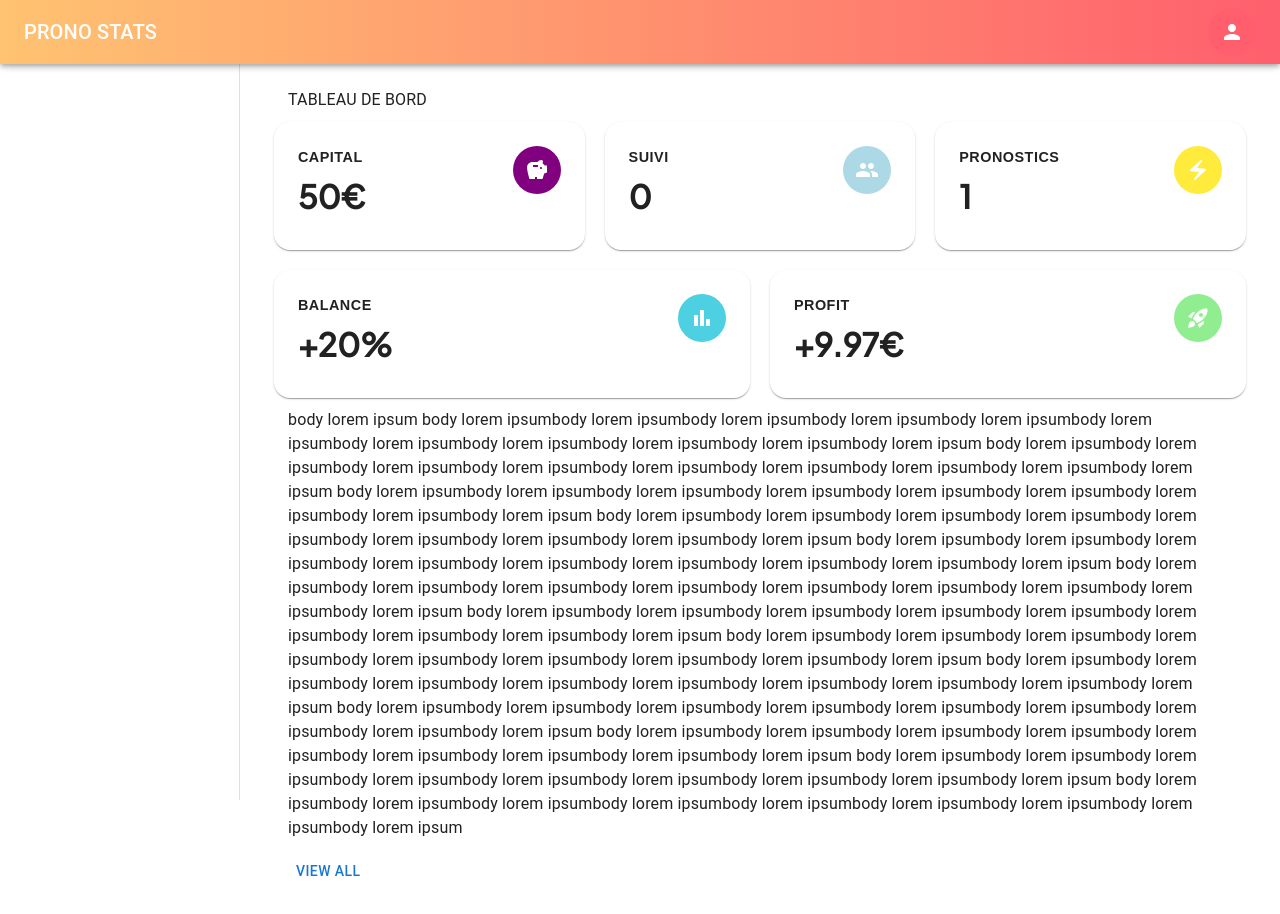
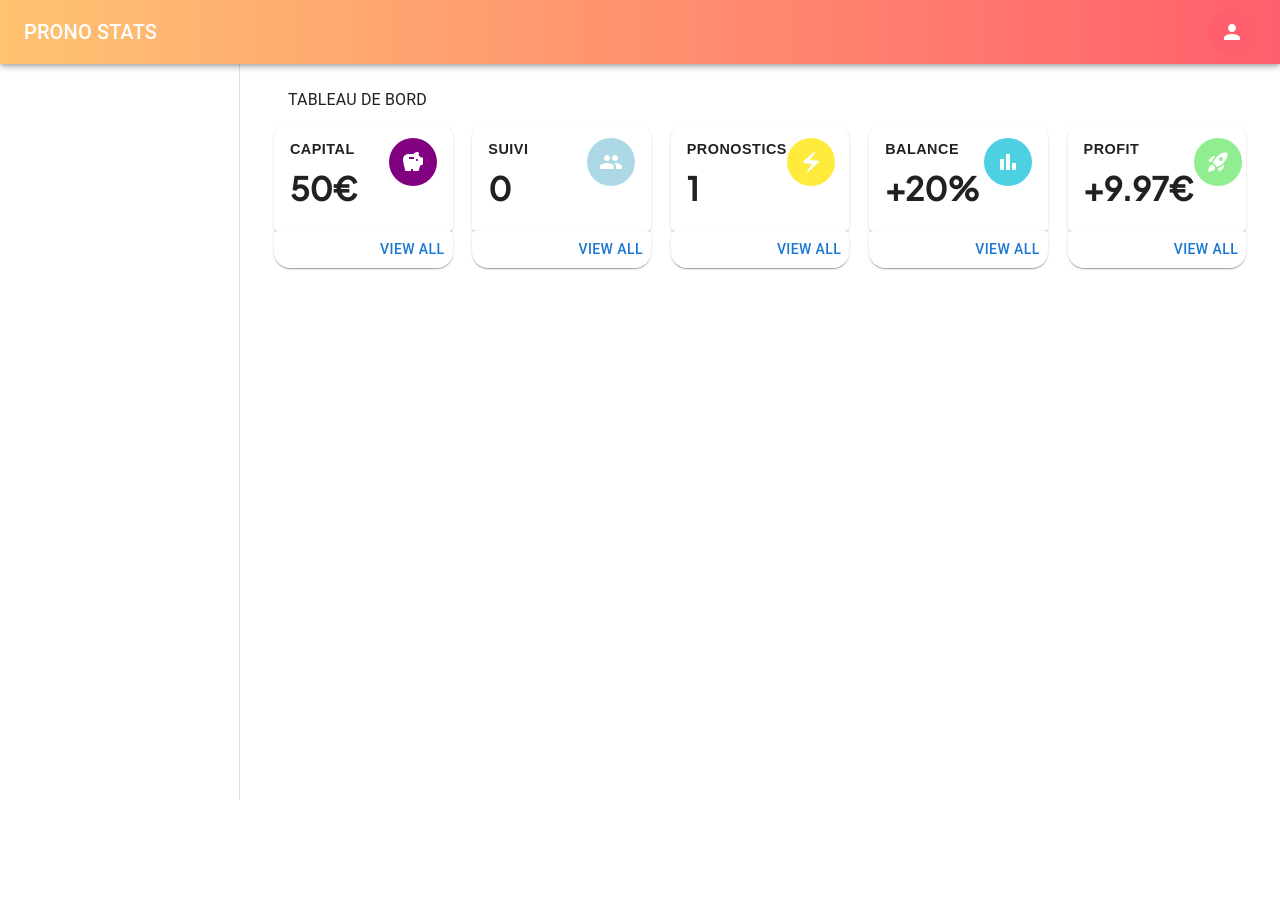
Before and after one commit to dpinard/dpinard, a React (Create React App) app in the folder testproject/: page / in a window 1280 px wide. Shown: the top 914 px of the page. After the commit the page ends 800 px from the top, so only its background shows below. Built offline with nearby package versions, Linux system fonts and the light colour scheme.

Commit message:
css add view all papertop paperbot

```diff
--- a/testproject/src/components/dashboard.js
+++ b/testproject/src/components/dashboard.js
@@ -17,6 +17,29 @@ const styles = {
         borderRadius:'16px',
         flexGrow:1,
     },
+    PaperTop:{
+        p:2,
+        border:'1px',
+        borderTopRightRadius: '16px',
+        borderTopLeftRadius: '16px',
+        borderBottom:'0px'
+    },
+    PaperBot:{
+        m:0,
+        marginBottom:1,
+        border:'1px',
+        borderBottomRightRadius: '16px',
+        borderBottomLeftRadius: '16px',
+        borderTop:'0px',
+        boxShadow:1,
+        display:'flex',
+        justifyContent:'right',
+    },
+    BoxPaper:{
+        m:4,
+        p:4,
+        flexGrow:1,
+    },
 };
 
 
@@ -26,8 +49,7 @@ export default function Dashboard () {
         <div>
             <Toolbar/>
             <Toolbar variant='h1'>
-
-            TABLEAU DE BORD
+                TABLEAU DE BORD
             </Toolbar>
 
             <Box
@@ -35,16 +57,17 @@ export default function Dashboard () {
                 display:'flex',
                 flexWrap: 'Wrap',
                 '&> :not(style)': {
-                p:3,
-                m:'1%',
-                width: 256,
-                height: 128,
+                p:'1%',
+                m:'0%',
+                width:'12%',
+                height:'20%',
                 },
             }}>
 
+        {/* CAPITAL */}
+<Box sx={styles.BoxPaper}>
 
-        {/* CAPITAL */}
-                <Paper sx={styles.dashCardPaper}>
+                <Paper sx={styles.PaperTop}>
                     <Box sx={{display:'flex',justifyContent:'space-between'}}>
                     <Box sx={{display:'flex', flexDirection:'column', }}>
                         <Typography variant='h6' textTransform='uppercase' fontFamily="Arial" letterSpacing='0.5px' fontWeight='600' fontSize='0.90em'> Capital </Typography>
@@ -55,9 +78,16 @@ export default function Dashboard () {
                     </Avatar>
                     </Box>
                 </Paper>
+                <Paper sx={styles.PaperBot}>
+                    <BasicModal/>
+                </Paper>
+</Box>
+
 
         {/* SUIVI */}
-                <Paper sx={styles.dashCardPaper}>
+<Box sx={styles.BoxPaper}>
+
+                <Paper sx={styles.PaperTop}>
                     <Box sx={{display:'flex',justifyContent:'space-between'}}>
                     <Box sx={{display:'flex', flexDirection:'column', }}>
                         <Typography variant='h6' textTransform='uppercase' fontFamily="Arial" letterSpacing='0.5px' fontWeight='600' fontSize='0.90em'> Suivi </Typography>
@@ -68,9 +98,16 @@ export default function Dashboard () {
                     </Avatar>
                     </Box>
                 </Paper>
+                <Paper sx={styles.PaperBot}>
+                    <BasicModal/>
+                </Paper>
+
+</Box>
+
 
         {/* PRONOSTICS */}
-                <Paper sx={styles.dashCardPaper}>
+<Box sx={styles.BoxPaper}>
+                <Paper sx={styles.PaperTop}>
                     <Box sx={{display:'flex',justifyContent:'space-between'}}>
                     <Box sx={{display:'flex', flexDirection:'column', }}>
                         <Typography variant='h6' textTransform='uppercase' fontFamily="Arial" letterSpacing='0.5px' fontWeight='600' fontSize='0.90em'> Pronostics </Typography>
@@ -81,9 +118,16 @@ export default function Dashboard () {
                     </Avatar>
                     </Box>
                 </Paper>
+                <Paper sx={styles.PaperBot}>
+                    <BasicModal/>
+                </Paper>
+</Box>
+
 
         {/* RATIO */}
-                <Paper sx={styles.dashCardPaper}>
+<Box sx={styles.BoxPaper}>
+
+                <Paper sx={styles.PaperTop}>
                     <Box sx={{display:'flex',justifyContent:'space-between'}}>
                     <Box sx={{display:'flex', flexDirection:'column', }}>
                         <Typography variant='h6' textTransform='uppercase' fontFamily="Arial" letterSpacing='0.5px' fontWeight='600' fontSize='0.90em'> Balance </Typography>
@@ -94,9 +138,15 @@ export default function Dashboard () {
                     </Avatar>
                     </Box>
                 </Paper>
+                <Paper sx={styles.PaperBot}>
+                    <BasicModal/>
+                </Paper>
+</Box>
 
         {/* PROFIT */}
-                <Paper sx={styles.dashCardPaper}>
+<Box sx={styles.BoxPaper}>
+
+                <Paper sx={styles.PaperTop}>
                     <Box sx={{display:'flex',justifyContent:'space-between'}}>
                     <Box sx={{display:'flex', flexDirection:'column', }}>
                         <Typography variant='h6' textTransform='uppercase' fontFamily="Arial" letterSpacing='0.5px' fontWeight='600' fontSize='0.90em'> Profit </Typography>
@@ -107,30 +157,13 @@ export default function Dashboard () {
                     </Avatar>
                     </Box>
                 </Paper>
+                <Paper sx={styles.PaperBot}>
+                    <BasicModal/>
+                </Paper>
+</Box>
 
 
             </Box>
-
-            <Toolbar variant='body'>
-                body lorem ipsum body lorem ipsumbody lorem ipsumbody lorem ipsumbody lorem ipsumbody lorem ipsumbody lorem ipsumbody lorem ipsumbody lorem ipsumbody lorem ipsumbody lorem ipsumbody lorem ipsum
-                body lorem ipsumbody lorem ipsumbody lorem ipsumbody lorem ipsumbody lorem ipsumbody lorem ipsumbody lorem ipsumbody lorem ipsumbody lorem ipsum
-                body lorem ipsumbody lorem ipsumbody lorem ipsumbody lorem ipsumbody lorem ipsumbody lorem ipsumbody lorem ipsumbody lorem ipsumbody lorem ipsum
-                body lorem ipsumbody lorem ipsumbody lorem ipsumbody lorem ipsumbody lorem ipsumbody lorem ipsumbody lorem ipsumbody lorem ipsumbody lorem ipsum
-                body lorem ipsumbody lorem ipsumbody lorem ipsumbody lorem ipsumbody lorem ipsumbody lorem ipsumbody lorem ipsumbody lorem ipsumbody lorem ipsum
-                body lorem ipsumbody lorem ipsumbody lorem ipsumbody lorem ipsumbody lorem ipsumbody lorem ipsumbody lorem ipsumbody lorem ipsumbody lorem ipsum
-                body lorem ipsumbody lorem ipsumbody lorem ipsumbody lorem ipsumbody lorem ipsumbody lorem ipsumbody lorem ipsumbody lorem ipsumbody lorem ipsum
-                body lorem ipsumbody lorem ipsumbody lorem ipsumbody lorem ipsumbody lorem ipsumbody lorem ipsumbody lorem ipsumbody lorem ipsumbody lorem ipsum
-                body lorem ipsumbody lorem ipsumbody lorem ipsumbody lorem ipsumbody lorem ipsumbody lorem ipsumbody lorem ipsumbody lorem ipsumbody lorem ipsum
-                body lorem ipsumbody lorem ipsumbody lorem ipsumbody lorem ipsumbody lorem ipsumbody lorem ipsumbody lorem ipsumbody lorem ipsumbody lorem ipsum
-                body lorem ipsumbody lorem ipsumbody lorem ipsumbody lorem ipsumbody lorem ipsumbody lorem ipsumbody lorem ipsumbody lorem ipsumbody lorem ipsum
-                body lorem ipsumbody lorem ipsumbody lorem ipsumbody lorem ipsumbody lorem ipsumbody lorem ipsumbody lorem ipsumbody lorem ipsumbody lorem ipsum
-                body lorem ipsumbody lorem ipsumbody lorem ipsumbody lorem ipsumbody lorem ipsumbody lorem ipsumbody lorem ipsumbody lorem ipsumbody lorem ipsum
-            </Toolbar>
-            <Toolbar>
-                <BasicModal variant='container' sx={{m:'1%'}}/>
-
-                </Toolbar>
-
         </div>
     )
 }
--- a/testproject/src/components/modalCapital.js
+++ b/testproject/src/components/modalCapital.js
@@ -24,7 +24,7 @@ export default function BasicModal() {
 
   return (
     <div>
-      <Button onClick={handleOpen}>View All</Button>
+      <Button sx={{flexGrow:1}} onClick={handleOpen}>View All</Button>
       <Modal
         open={open}
         onClose={handleClose}
```
